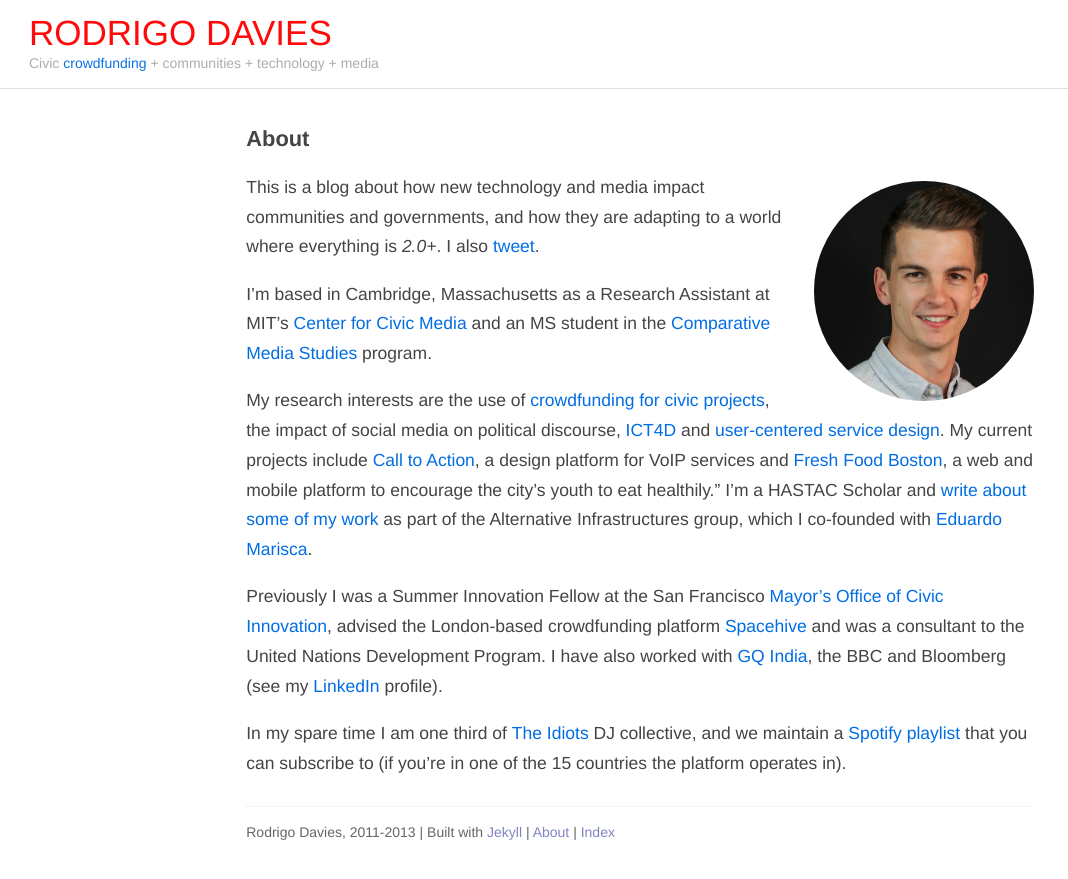
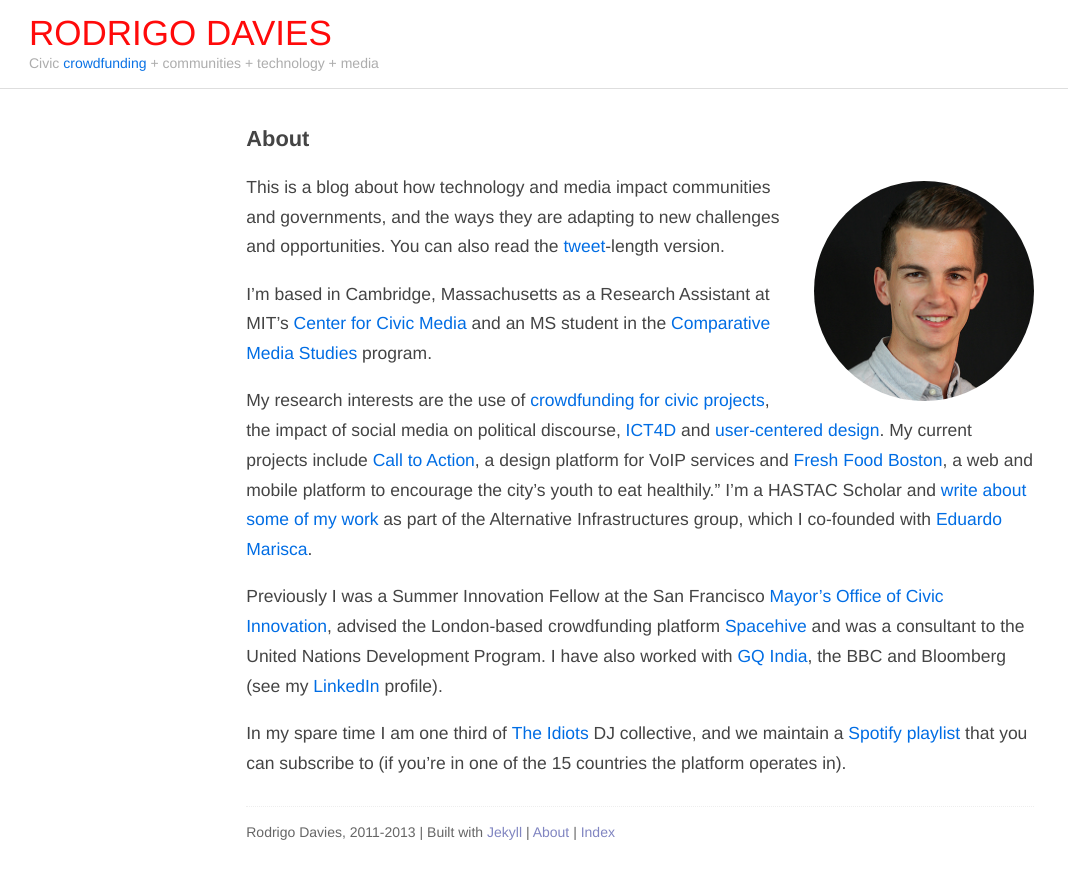
Before and after one commit to rodrigodavies/blog, a Jekyll site: the page built from about/index.markdown, in a window 1280 px wide and 900 px high. Shown: the top 879 px of the window, without its empty margins (0-1068 px from the left). Built offline with Jekyll 4.4.1, drawn with Linux system fonts in a browser that asks for light colours; nearby versions of some CDN libraries; Markdown is read by kramdown in place of the engine named in the settings.

Commit message:
Updates description

```diff
--- a/about/index.markdown
+++ b/about/index.markdown
@@ -7,11 +7,11 @@ title: About
 wordpress_id: 323
 ---
 
-[![Rodrigo Davies - Photo by Nicole Freedman](rodrigo_hshot.png)](http://rodrigodavies.com/blog/wp-content/uploads/2012/01/rodrigo_hshot.png)This is a blog about how new technology and media impact communities and governments, and how they are adapting to a world where everything is _2.0+_. I also [tweet](http://twitter.com/rodrigodavies).
+[![Rodrigo Davies - Photo by Nicole Freedman](rodrigo_hshot.png)](http://rodrigodavies.com/blog/wp-content/uploads/2012/01/rodrigo_hshot.png)This is a blog about how technology and media impact communities and governments, and the ways they are adapting to new challenges and opportunities. You can also read the [tweet](http://twitter.com/rodrigodavies)-length version.
 
 I'm based in Cambridge, Massachusetts as a Research Assistant at MIT's [Center for Civic Media](http://civic.mit.edu) and an MS student in the [Comparative Media Studies](http://cms.mit.edu) program.
 
-My research interests are the use of [crowdfunding for civic projects](http://www.civiccrowdfunding.com), the impact of social media on political discourse, [ICT4D](http://en.wikipedia.org/wiki/Information_and_communication_technologies_for_development) and [user-centered service design](http://calltoaction.mit.edu). My current projects include [Call to Action](http://calltoaction.mit.edu), a design platform for VoIP services and [Fresh Food Boston](http://freshfoodboston.newurbanmechanics.org), a web and mobile platform to encourage the city's youth to eat healthily." I'm a HASTAC Scholar and [write about some of my work](http://www.hastac.org/blogs/rodrigodavies) as part of the Alternative Infrastructures group, which I co-founded with [Eduardo Marisca](http://www.mutaciones.pe).
+My research interests are the use of [crowdfunding for civic projects](http://www.civiccrowdfunding.com), the impact of social media on political discourse, [ICT4D](http://en.wikipedia.org/wiki/Information_and_communication_technologies_for_development) and [user-centered design](http://calltoaction.mit.edu). My current projects include [Call to Action](http://calltoaction.mit.edu), a design platform for VoIP services and [Fresh Food Boston](http://freshfoodboston.newurbanmechanics.org), a web and mobile platform to encourage the city's youth to eat healthily." I'm a HASTAC Scholar and [write about some of my work](http://www.hastac.org/blogs/rodrigodavies) as part of the Alternative Infrastructures group, which I co-founded with [Eduardo Marisca](http://www.mutaciones.pe).
 
 Previously I was a Summer Innovation Fellow at the San Francisco [Mayor's Office of Civic Innovation](http://www.innovatesf.com), advised the London-based crowdfunding platform [Spacehive](http://www.spacehive.com) and was a consultant to the United Nations Development Program. I have also worked with [GQ India](http://www.gqindia.com), the BBC and Bloomberg (see my [LinkedIn](http://www.linkedin.com/in/rodrigodavies) profile).
 
```
